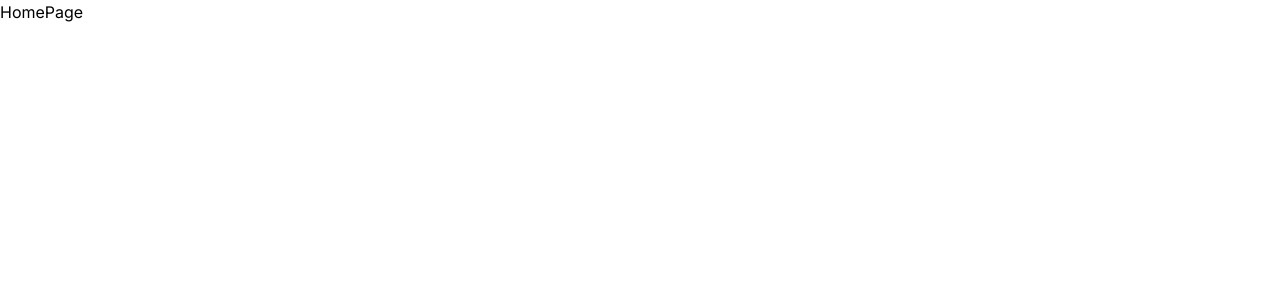
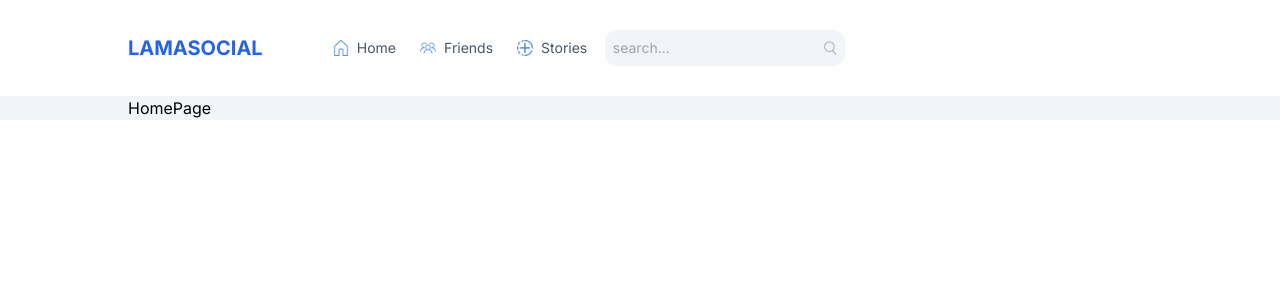
Before and after one commit to smartdriver321/lama-socmed, a Next.js app: page / in a window 1280 px wide. Shown: the top 300 px of the page. Built offline with nearby package versions, Linux system fonts and the light colour scheme.

Commit message:
Add Navbar to RootLayout

```diff
--- a/src/app/layout.tsx
+++ b/src/app/layout.tsx
@@ -1,7 +1,9 @@
 import type { Metadata } from 'next'
+import React from 'react'
 import { Inter } from 'next/font/google'
 
 import './globals.css'
+import Navbar from '@/components/Navbar'
 
 const inter = Inter({ subsets: ['latin'] })
 
@@ -17,7 +19,14 @@ export default function RootLayout({
 }>) {
 	return (
 		<html lang='en'>
-			<body className={inter.className}>{children}</body>
+			<body className={inter.className}>
+				<div className='w-full bg-white px-4 md:px-8 lg:px-16 xl:px-32 2xl:px-64'>
+					<Navbar />
+				</div>
+				<div className=' bg-slate-100 px-4 md:px-8 lg:px-16 xl:px-32 2xl:px-64'>
+					{children}
+				</div>
+			</body>
 		</html>
 	)
 }
--- /dev/null
+++ b/src/components/MobileMenu.tsx
@@ -0,0 +1,41 @@
+'use client'
+
+import Link from 'next/link'
+import { useState } from 'react'
+
+export default function MobileMenu() {
+	const [isOpen, setIsOpen] = useState(false)
+	return (
+		<div className='md:hidden'>
+			<div
+				className='flex flex-col gap-[4.5px] cursor-pointer'
+				onClick={() => setIsOpen((prev) => !prev)}
+			>
+				<div
+					className={`w-6 h-1 bg-blue-500 rounded-sm ${
+						isOpen ? 'rotate-45' : ''
+					} origin-left ease-in-out duration-500`}
+				/>
+				<div
+					className={`w-6 h-1 bg-blue-500 rounded-sm ${
+						isOpen ? 'opacity-0' : ''
+					} ease-in-out duration-500`}
+				/>
+				<div
+					className={`w-6 h-1 bg-blue-500 rounded-sm ${
+						isOpen ? '-rotate-45' : ''
+					} origin-left ease-in-out duration-500`}
+				/>
+			</div>
+			{isOpen && (
+				<div className='absolute left-0 top-24 w-full h-[calc(100vh-96px)] bg-white flex flex-col items-center justify-center gap-8 font-medium text-xl z-10'>
+					<Link href='/'>Home</Link>
+					<Link href='/'>Friends</Link>
+					<Link href='/'>Groups</Link>
+					<Link href='/'>Stories</Link>
+					<Link href='/'>Login</Link>
+				</div>
+			)}
+		</div>
+	)
+}
--- /dev/null
+++ b/src/components/Navbar.tsx
@@ -0,0 +1,65 @@
+import Link from 'next/link'
+import Image from 'next/image'
+
+import MobileMenu from './MobileMenu'
+
+export default function Navbar() {
+	return (
+		<div className='h-24 flex items-center justify-between'>
+			{/* LEFT */}
+			<div className='md:hidden lg:block w-[20%]'>
+				<Link href='/' className='font-bold text-xl text-blue-600'>
+					LAMASOCIAL
+				</Link>
+			</div>
+			{/* CENTER */}
+			<div className='hidden md:flex w-[50%] text-sm items-center justify-between'>
+				{/* LINKS */}
+				<div className='flex gap-6 text-gray-600'>
+					<Link href='/' className='flex items-center gap-2'>
+						<Image
+							src='/home.png'
+							alt='Homepage'
+							width={16}
+							height={16}
+							className='w-4 h-4'
+						/>
+						<span>Home</span>
+					</Link>
+					<Link href='/' className='flex items-center gap-2'>
+						<Image
+							src='/friends.png'
+							alt='Friends'
+							width={16}
+							height={16}
+							className='w-4 h-4'
+						/>
+						<span>Friends</span>
+					</Link>
+					<Link href='/' className='flex items-center gap-2'>
+						<Image
+							src='/stories.png'
+							alt='Stories'
+							width={16}
+							height={16}
+							className='w-4 h-4'
+						/>
+						<span>Stories</span>
+					</Link>
+				</div>
+				<div className='hidden xl:flex p-2 bg-slate-100 items-center rounded-xl'>
+					<input
+						type='text'
+						placeholder='search...'
+						className='bg-transparent outline-none'
+					/>
+					<Image src='/search.png' alt='' width={14} height={14} />
+				</div>
+			</div>
+			{/* RIGHT */}
+			<div className='w-[30%] flex items-center gap-4 xl:gap-8 justify-end'>
+				<MobileMenu />
+			</div>{' '}
+		</div>
+	)
+}
```
